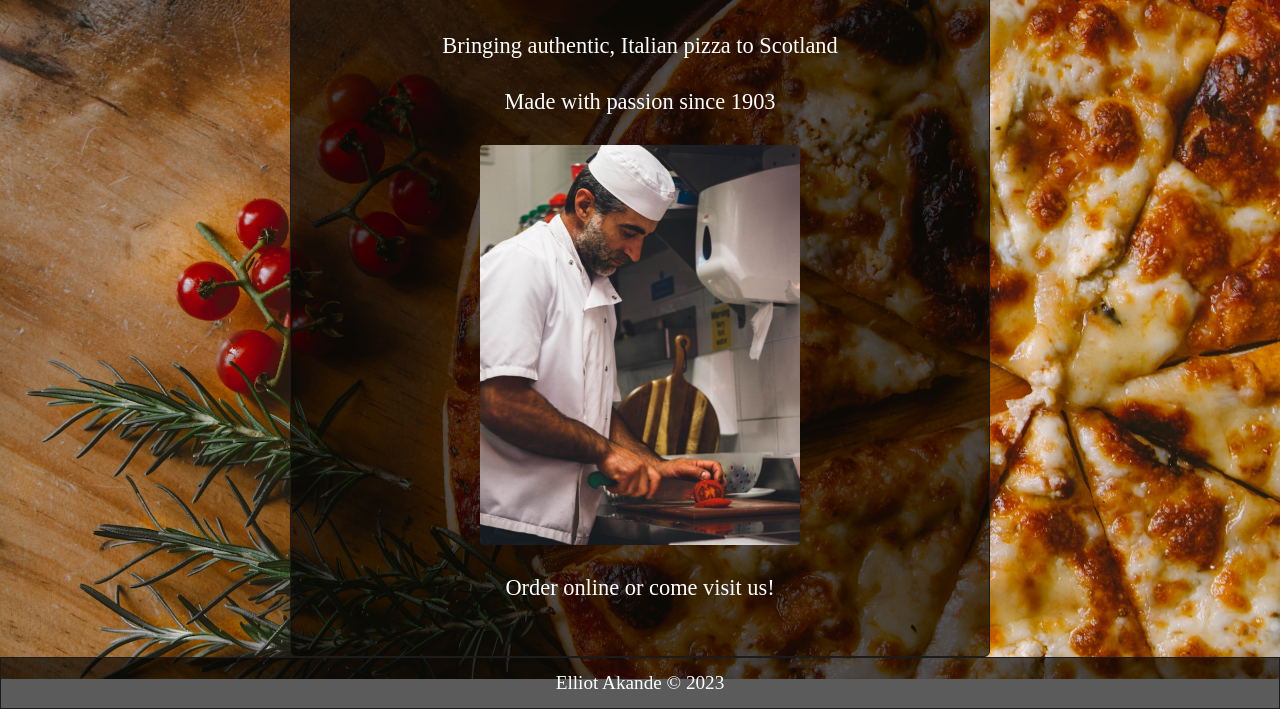
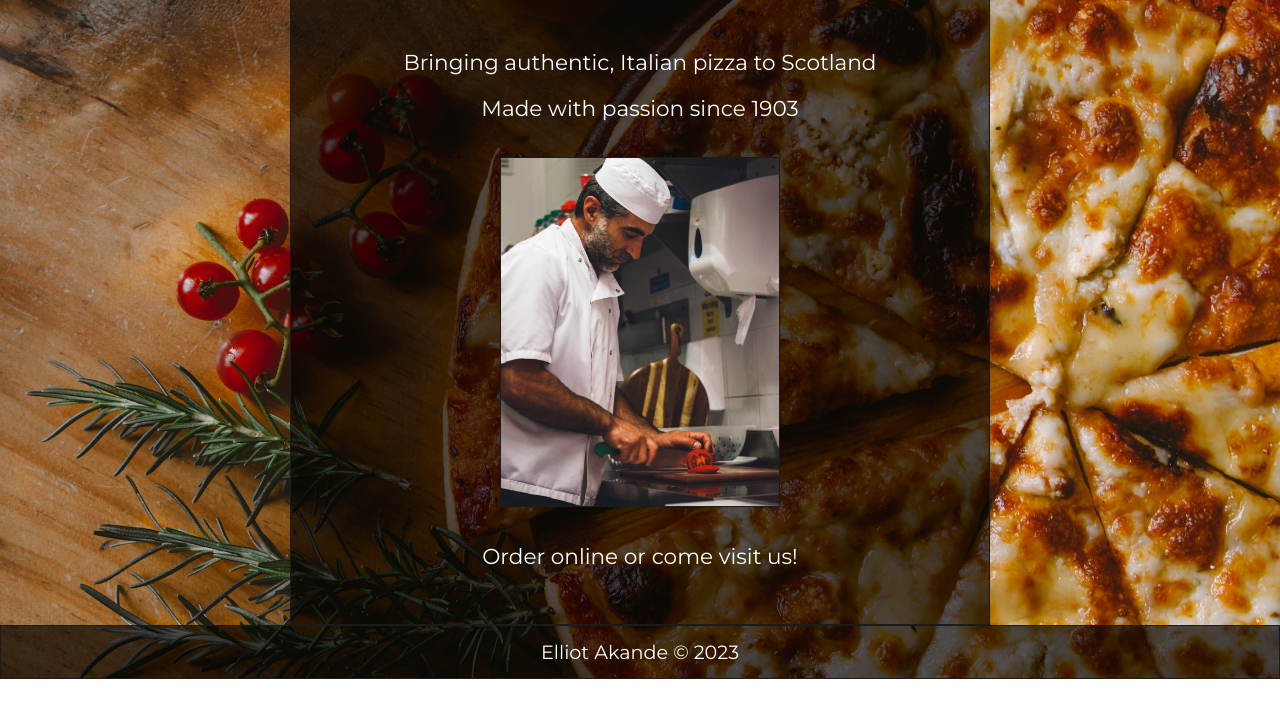
Before and after one commit to Elliot-Akande/restaurant-page, a website built with webpack: page dist/index.html in a window 1280 px wide. Shown: the part 121-830 px from the top of the page. After the commit the page ends 800 px from the top, so only its background shows below. Built offline with nearby package versions, Linux system fonts and the light colour scheme.

Commit message:
Add default font

```diff
--- a/src/style.css
+++ b/src/style.css
@@ -1,11 +1,18 @@
 @font-face {
-    font-family: DancingScript;
+    font-family: 'DancingScript';
     src: url('./DancingScript-VariableFont_wght.ttf') format('truetype');
+}
+
+@font-face {
+    font-family: 'Montserrat';
+    src: url(Montserrat-VariableFont_wght.ttf) format('truetype');
 }
 
 :root {
     --color-bg: #000000a4;
     --color-bg-dark: #000000c2;
+
+    --color-border-black: #1b1b1b;
 }
 
 html,
@@ -20,6 +27,7 @@ body * {
     box-sizing: border-box;
     margin: 0;
     padding: 0;
+    font-family: 'Montserrat', sans-serif;
 }
 
 #content {
@@ -35,7 +43,7 @@ header,
 main>.card,
 footer {
     background: var(--color-bg);
-    border: 1px solid #1b1b1b;
+    border: 1px solid var(--color-border-black);
 }
 
 header {
@@ -67,18 +75,17 @@ main {
     display: flex;
     flex-direction: column;
     align-items: center;
-    gap: 30px;
-
-    border-radius: 6px;
+    gap: 20px;
 }
 
 .card>p {
-    font-size: 1.4rem;
+    font-size: 1.35rem;
 }
 
 .card>img {
-    height: 400px;
-    border-radius: 4px;
+    height: 350px;
+    margin: 16px 0;
+    border: 1px solid var(--color-border-black);
 }
 
 footer {
```
Also changed, not shown: src/Montserrat-VariableFont_wght.ttf (added).
